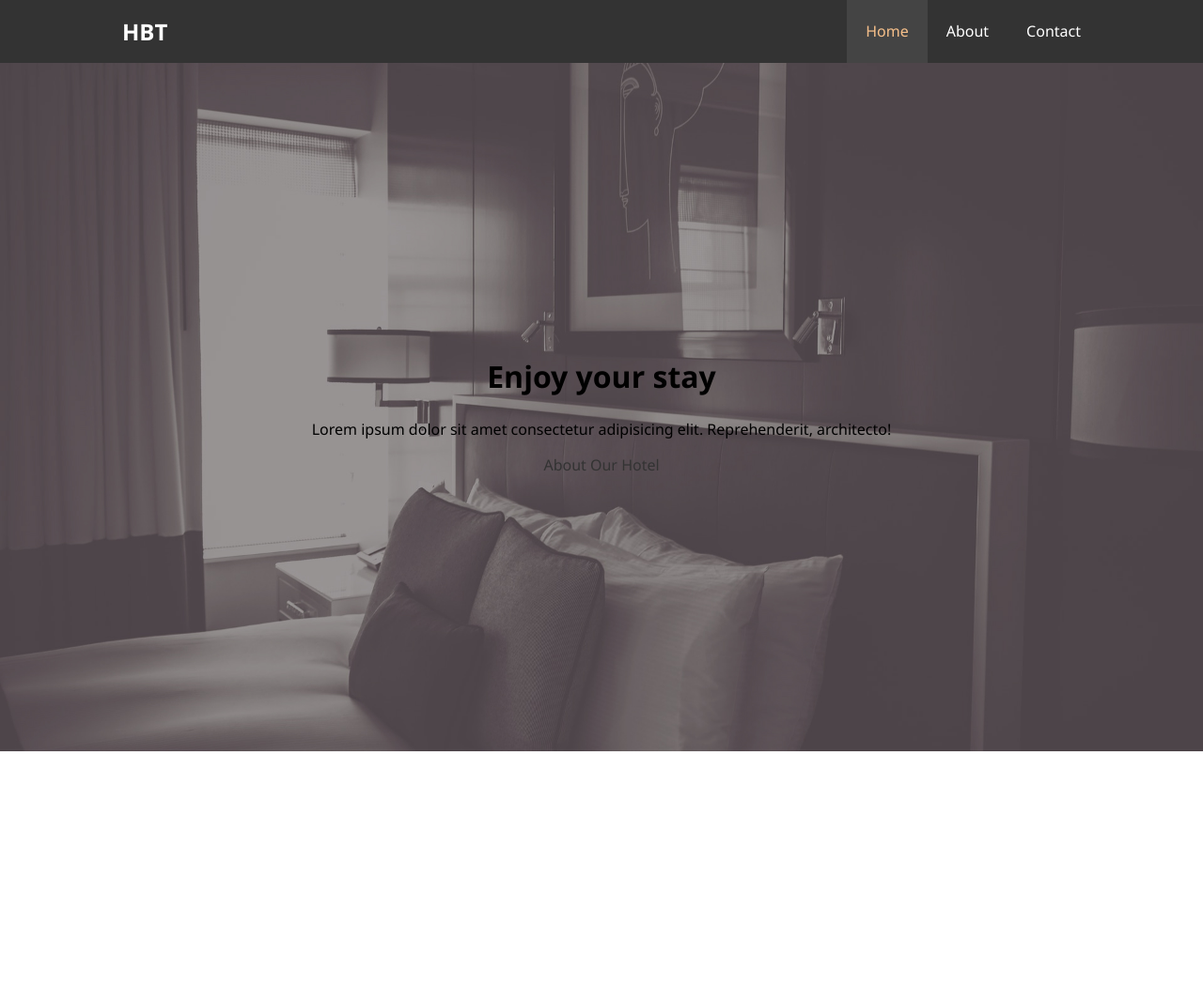
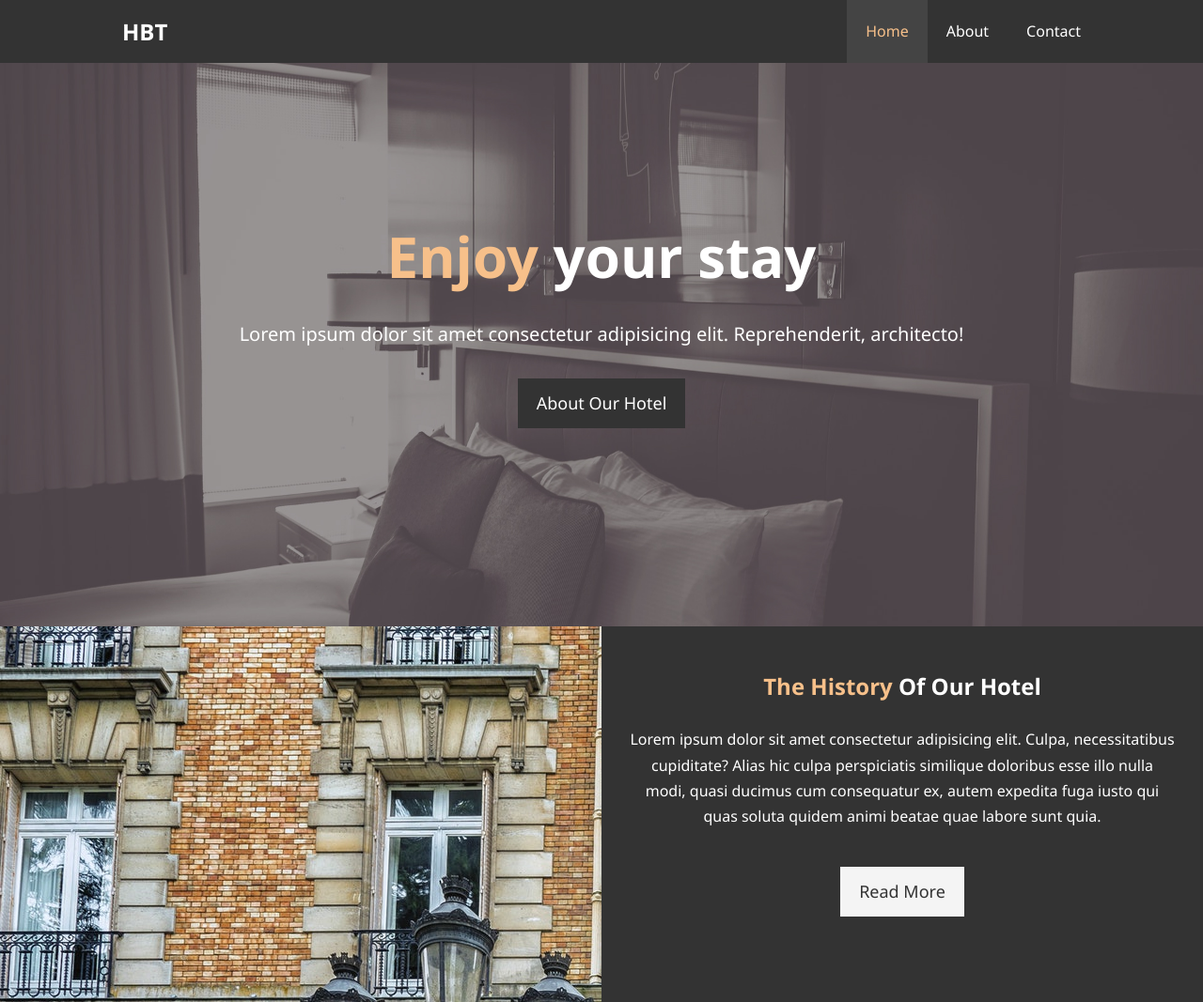
Before and after one commit to b-hexsoul/udemy_p2, a plain HTML site: page index.html in a window 1280 px wide. Shown: the whole page at 94% size. Before the commit the page ends 800 px from the top, so only its background shows below. Drawn offline with Linux system fonts and the light colour scheme.

Commit message:
"added 'home info' section"

```diff
--- a/css/style.css
+++ b/css/style.css
@@ -17,6 +17,50 @@
     max-width: 1100px;
     overflow: auto;
     padding: 0 20px;
+}
+
+.text-primary {
+    color: #f7c08a;
+}
+
+.lead {
+    font-size: 20px;
+}
+
+.btn {
+    display: inline-block;
+    font-size: 18px;
+    background: #333;
+    color: #fff;
+    padding: 13px 20px;
+    text-align: center;
+    border: none;
+    cursor: pointer;
+}
+
+.btn:hover {
+    color: #f7c08a;
+    background: #444;
+}
+
+.btn-light {
+    background: #f4f4f4;
+    color: #333;
+}
+
+.bg-dark {
+    background: #333;
+    color: #fff;
+}
+
+.bg-light {
+    background: #f4f4f4;
+    color: #333;
+}
+
+.bg-primary {
+    background: #f7c08a;
+    color: #444;
 }
 
 /* --------------------
@@ -82,14 +126,55 @@ p {
     color: #f7c08a;
 }
 
-header {
-    background-image: url("../resources/img/showcase.jpg");
-    background-size: cover;
-    height: 100vh;
+/* --------------------
+    Showcase
+---------------------*/
+
+#showcase {
+    background: url("../resources/img/showcase.jpg") no-repeat center center/cover;
+    height: 600px;
 }
 
-.showcase {
+#showcase .showcase-content {
     text-align: center;
-    position: relative;
-    top: 40%;
+    padding-top: 170px;
+    color: #fff;
 }
+
+#showcase .showcase-content h1 {
+    font-size: 60px;
+    line-height: 1.2em;
+}
+
+#showcase .showcase-content p {
+    padding-bottom: 20px;
+    line-height: 1.7em;
+}
+
+/* --------------------
+    Home Info
+---------------------*/
+
+#home-info {
+    height: 400px;
+}
+
+#home-info .info-img {
+    float: left;
+    width: 50%;
+    background: url("../resources/img/photo-1.jpg") no-repeat;
+    min-height: 100%;
+}
+
+#home-info .info-content {
+    float: right;
+    width: 50%;
+    height: 100%;
+    text-align: center;
+    padding: 50px 30px;
+    overflow: hidden;
+}
+
+#home-info .info-content p {
+    padding-bottom: 30px;
+}
--- a/index.html
+++ b/index.html
@@ -20,21 +20,26 @@
                     </ul>
                 </div>
             </nav>
-            <div class="showcase">
-                <div class="showcase-box">
-                    <h1>Enjoy your stay</h1>
-                    <p>Lorem ipsum dolor sit amet consectetur adipisicing elit. Reprehenderit, architecto!</p>
-                    <div class="btn">
-                        <ul>
-                            <li><a href="#">About Our Hotel</a></li>
-                        </ul>
+            <div id="showcase">
+                <div class="container">
+                    <div class="showcase-content">
+                        <h1><span class="text-primary">Enjoy</span> your stay</h1>
+                        <p class="lead">Lorem ipsum dolor sit amet consectetur adipisicing elit. Reprehenderit, architecto!</p>
+                        <a class="btn" href="about.html">About Our Hotel</a>
                     </div>
                 </div>
             </div>
-
         </header>
 
-
+        <section id="home-info" class="bg-dark">
+            <div class="info-img"></div>
+            <div class="info-content">
+                <h2><span class="text-primary">The History</span> Of Our Hotel</h2>
+                <p>Lorem ipsum dolor sit amet consectetur adipisicing elit. Culpa, necessitatibus cupiditate? Alias hic culpa perspiciatis similique doloribus esse illo nulla modi, quasi ducimus cum consequatur ex, autem expedita fuga iusto qui quas soluta quidem animi beatae quae labore sunt quia.
+                </p>
+                <a href="about.html" class="btn btn-light">Read More</a>
+            </div>
+        </section>
 
 
     </body>
```
